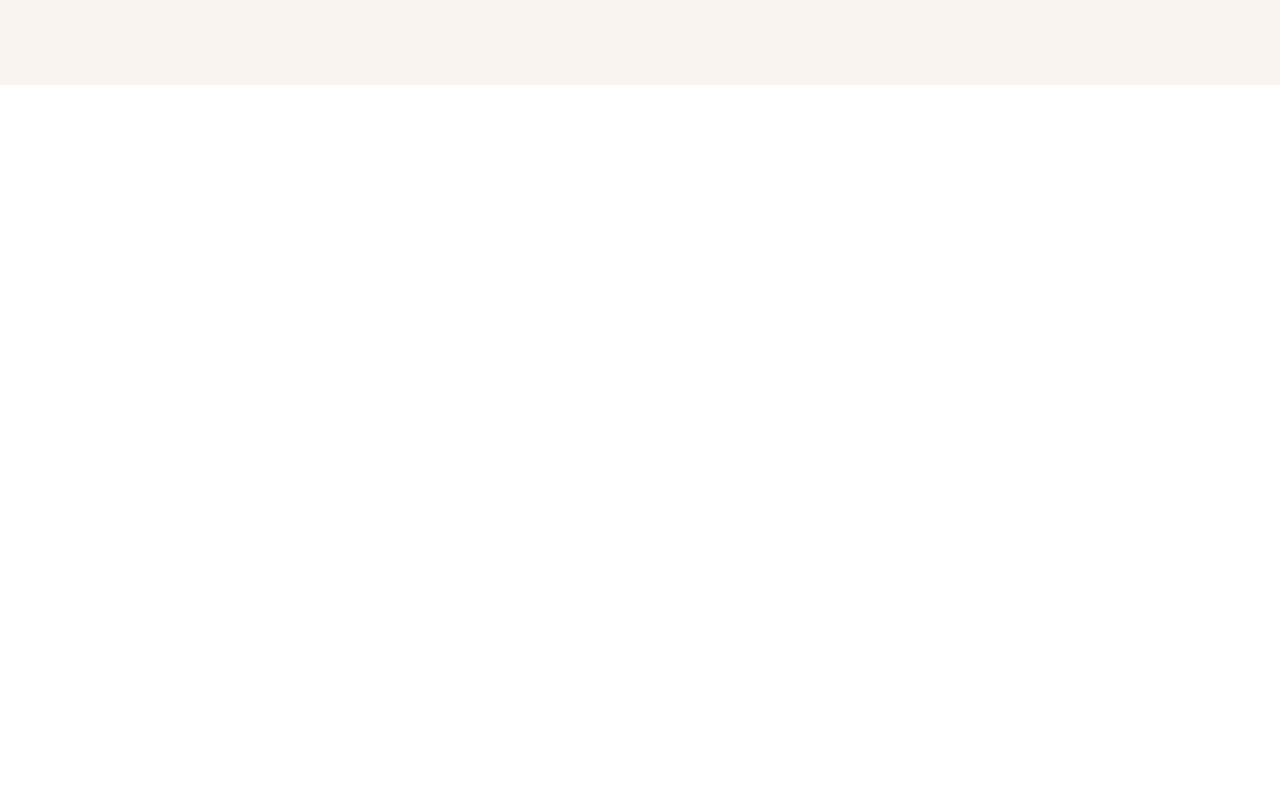
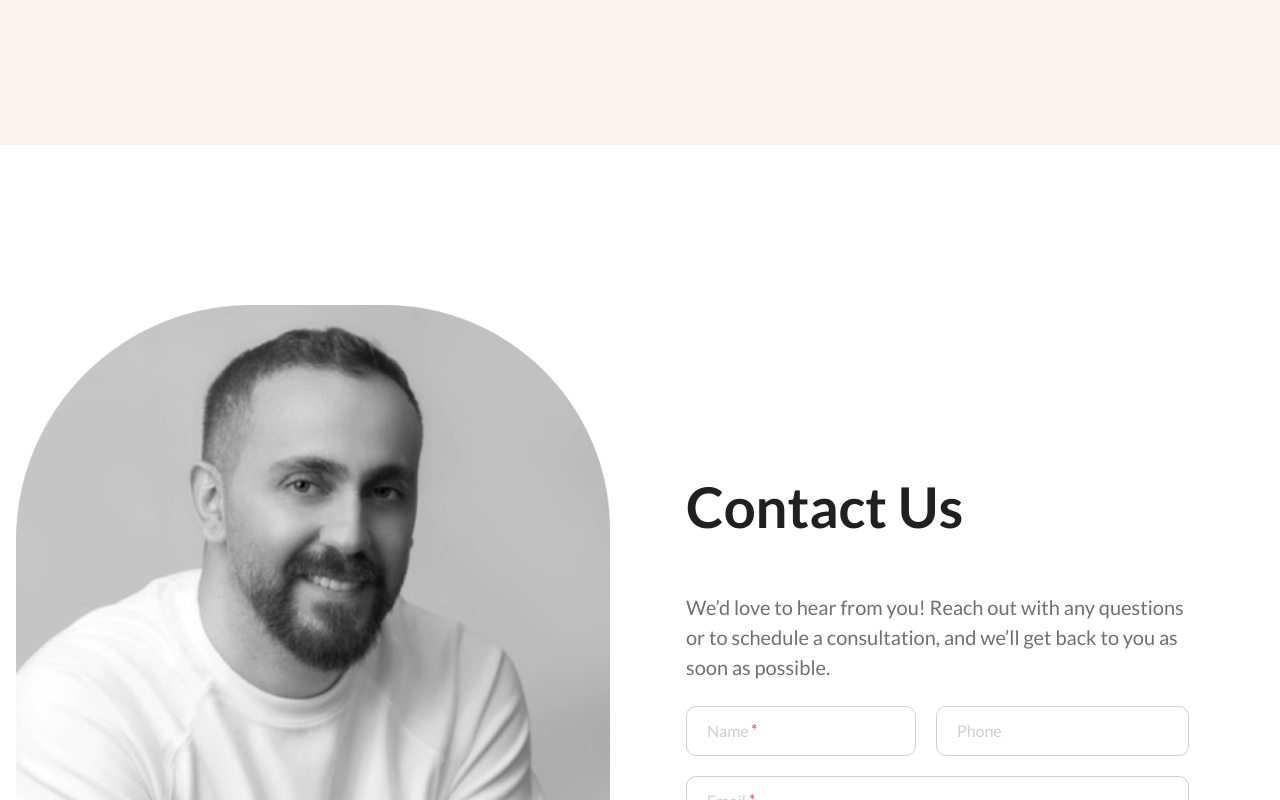
Before and after one commit to ShaYri12/QasimDaboul, a Next.js app: page / in a window 1280 px wide. Shown: the part 4209-5009 px from the top of the page. Before the commit the page ends 4294 px from the top, so only its background shows below. Built offline with nearby package versions, Linux system fonts and the light colour scheme; a web font is replaced by a local one.

Commit message:
contact page added

```diff
--- /dev/null
+++ b/app/components/Contact.js
@@ -0,0 +1,81 @@
+"use client";
+import React, { useState } from "react";
+
+const Contact = () => {
+  const [isTypingName, setIsTypingName] = useState(false);
+  const [isTypingEmail, setIsTypingEmail] = useState(false);
+  return (
+    <div className="bg-white flex items-center justify-center py-[160px] px-4">
+      <div className="max-w-[1280px] grid grid-cols-1 md:grid-cols-2 lg:gap-[60px] md:gap-[20px] mx-4 md:mx-auto">
+        {/* Left column - Image */}
+        <div className="relative w-full">
+          <img
+            src="/assets/contact.png"
+            alt="Profile"
+            className="w-full max-h-[900px] object-contain rounded-t-[100px]"
+          />
+        </div>
+
+        {/* Right column - Text content */}
+        <div className="lg:w-[90%] flex flex-col justify-center text-left md:p-4 xl:py-[160px] md:py-[80px] py-[60px]">
+          <h2 className="text-[35px] text-primaryColor sm:text-[40px] md:text-[4.4vw] xl:text-[56.14px] font-[600] md:mb-[43px] mb-[30px]">
+            Contact Us
+          </h2>
+          <p className="text-secondaryColor xl:text-[20px] text-[18px] leading-[30px] font-[400] mb-6">
+            We’d love to hear from you! Reach out with any questions or to
+            schedule a consultation, and we’ll get back to you as soon as
+            possible.
+          </p>
+          <form className="flex flex-col gap-[20px]">
+            <div className="flex sm:flex-row flex-col gap-[20px]">
+              <div className="relative w-full">
+                <input
+                  type="text"
+                  placeholder="Name"
+                  className="w-full rounded-[10px] border border-[#D1D0D0] px-[20px] py-[12px] placeholder:text-[#D1D0D0]"
+                  onBlur={() => setIsTypingName(false)}
+                  onChange={(e) => setIsTypingName(e.target.value.length > 0)}
+                />
+                {!isTypingName && (
+                  <span className="absolute left-[65px] top-[12px] text-red-500">
+                    *
+                  </span>
+                )}
+              </div>
+
+              <input
+                type="number"
+                placeholder="Phone"
+                className="w-full rounded-[10px] border border-[#D1D0D0] px-[20px] py-[12px] placeholder:text-[#D1D0D0]"
+              />
+            </div>
+            <div className="relative w-full">
+              <input
+                type="email"
+                placeholder="Email"
+                className="w-full rounded-[10px] border border-[#D1D0D0] px-[20px] py-[12px] placeholder:text-[#D1D0D0]"
+                onBlur={() => setIsTypingEmail(false)}
+                onChange={(e) => setIsTypingEmail(e.target.value.length > 0)}
+              />
+              {!isTypingEmail && (
+                <span className="absolute left-[63px] top-[12px] text-red-500">
+                  *
+                </span>
+              )}
+            </div>
+            <textarea
+              placeholder="Describe your Idea"
+              className="h-[167px] w-full rounded-[10px] border border-[#D1D0D0] px-[20px] py-[12px] placeholder:text-[#D1D0D0]"
+            />
+
+            <button className="bg-primaryColor uppercase rounded-[10px] text-white md:text-[20px] text-[16px] font-[600] tracking-[6%] leading-[26px] flex items-center justify-center md:w-[350px] w-[250px] md:py-[16px] py-[12px] px-2">
+              Submit
+            </button>
+          </form>
+        </div>
+      </div>
+    </div>
+  );
+};
+
+export default Contact;
--- a/app/components/WhyChooseMe.js
+++ b/app/components/WhyChooseMe.js
@@ -2,14 +2,14 @@ import React from "react";
 
 const WhyChooseMe = () => {
   return (
-    <div className="bg-[#f9f4ef] flex items-center justify-center">
+    <div className="bg-[#f9f4ef] flex items-center justify-center pb-[60px]">
       <div className="grid grid-cols-1 md:grid-cols-2 lg:gap-[60px] md:gap-[20px] mx-4 md:mx-auto">
         {/* Left column - Image */}
         <div className="relative w-full">
           <img
             src="/assets/why-choose-me.png"
             alt="Profile"
-            className="w-full md:ms-[-4px] ms-[-20px] max-h-[900px] object-cover rounded-br-[100px]"
+            className="w-full max-h-[900px]  md:ms-[-4px] ms-[-20px]  object-contain rounded-br-[100px]"
           />
         </div>
 
--- a/app/page.js
+++ b/app/page.js
@@ -1,4 +1,5 @@
 import About from "./components/About";
+import Contact from "./components/Contact";
 import Hero from "./components/Hero";
 import Services from "./components/services";
 import WhyChooseMe from "./components/WhyChooseMe";
@@ -10,6 +11,7 @@ export default function Home() {
       <About />
       <Services />
       <WhyChooseMe />
+      <Contact />
     </div>
   );
 }
```
Also changed, not shown: public/assets/contact.png (added).
